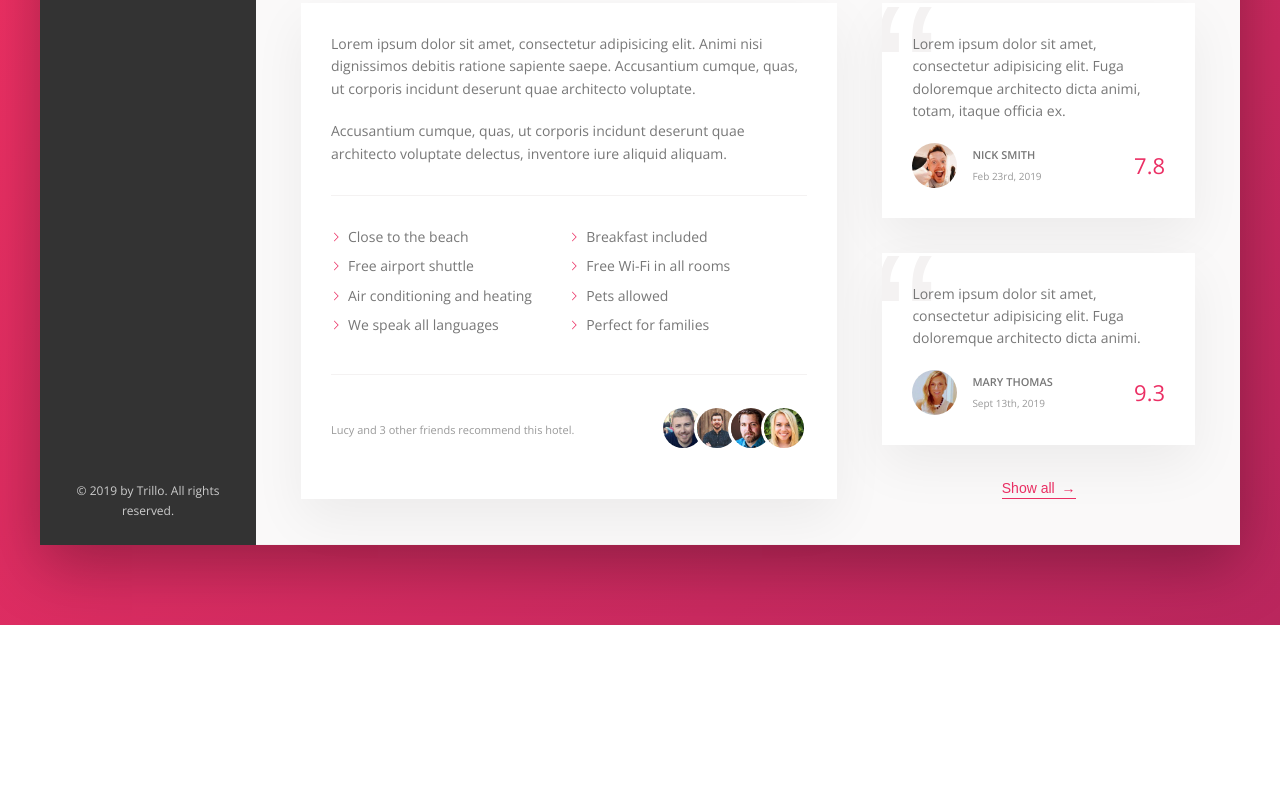
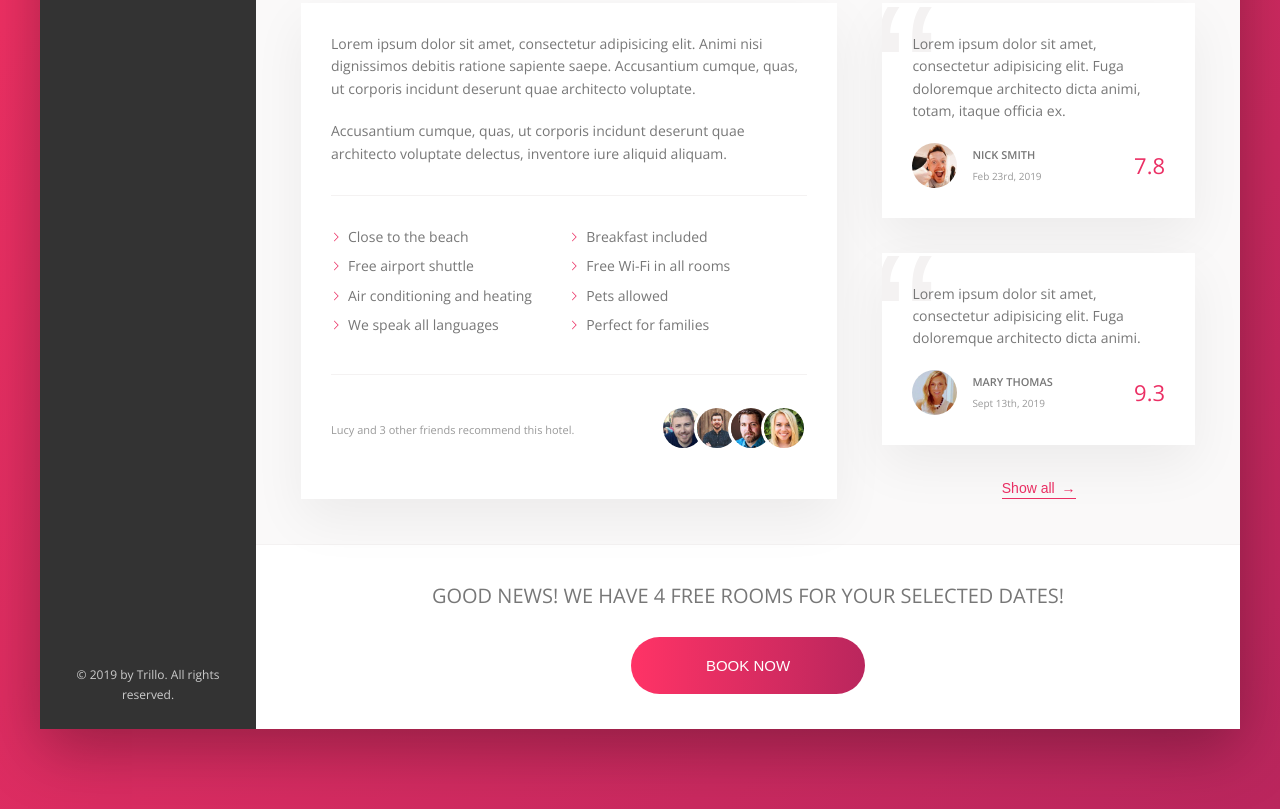
Before and after one commit to 5A58/Trillo, a website: page index.html in a window 1280 px wide. Shown: the part 644-1453 px from the top of the page. Before the commit the page ends 1269 px from the top, so only its background shows below. Drawn offline with nearby package versions, Linux system fonts and the light colour scheme.

Commit message:
Add promotional message about room availability

```diff
--- a/index.html
+++ b/index.html
@@ -252,8 +252,20 @@
                                 <div class="review__rating">9.3</div>
                             </figcaption>
                         </figure>
+
                         <button class="btn-inline">Show all <span>&rarr;</span></button>
                     </div>
+                </div>
+
+                <!-- Promotional message -->
+                <div class="cta">
+                    <h2 class="cta__book-now">
+                        Good news! We have 4 free rooms for your selected dates!
+                    </h2>
+                    <button class="btn">
+                        <span class="btn__visible">Book now</span>
+                        <span class="btn__invisible">Only 4 rooms left</span>
+                    </button>
                 </div>
             </main>
         </div>
--- a/sass/_components.scss
+++ b/sass/_components.scss
@@ -438,3 +438,65 @@
         z-index: 1;
     }
 }
+
+/////////////////////////////////////////
+// PROMOTIONAL MESSAGE
+.cta {
+    padding: 3.5rem 0;
+    text-align: center;
+
+    &__book-now {
+        font-size: 2rem;
+        font-weight: 300;
+        text-transform: uppercase;
+        margin-bottom: 2.5rem;
+    }
+}
+
+.btn {
+    font-size: 1.5rem;
+    font-weight: 300;
+    text-transform: uppercase;
+    border-radius: 100px;
+    border: none;
+    background-image: linear-gradient(to right, var(--color-primary-light), var(--color-primary-dark));
+    color: #fff;
+    position: relative;
+    overflow: hidden;
+    cursor: pointer;
+
+    &>* {
+        display: inline-block;
+        height: 100%;
+        width: 100%;
+        transition: all .2s;
+    }
+
+    &__visible {
+        padding: 2rem 7.5rem;
+    }
+
+    &__invisible {
+        position: absolute;
+        padding: 2rem 0;
+        left: 0;
+        top: -100%;
+    }
+
+    &:hover {
+        background-image: linear-gradient(to left, var(--color-primary-light), var(--color-primary-dark));
+    }
+
+    &:hover &__visible {
+        transform: translateY(100%);
+    }
+
+    &:hover &__invisible {
+        top: 0;
+    }
+
+    &:focus {
+        outline: none;
+        animation: pulsate 1s infinite;
+    }
+}
```
Also changed, not shown: css/style.css.
